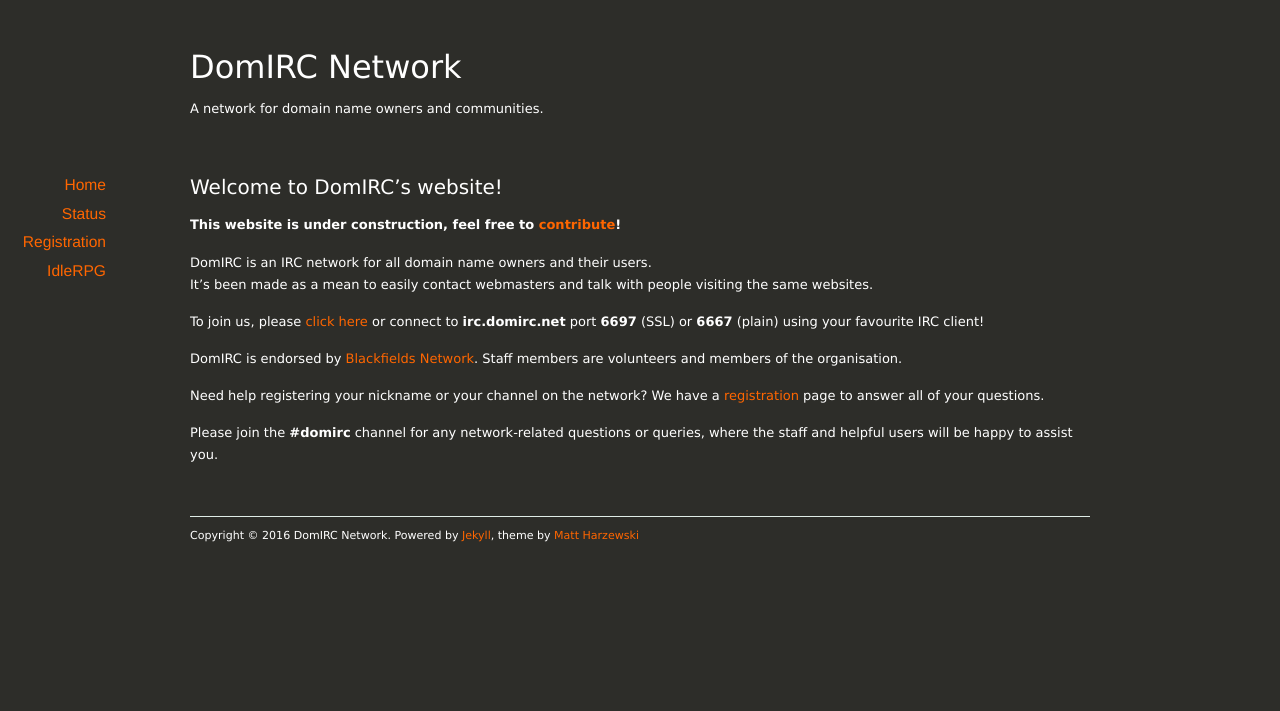
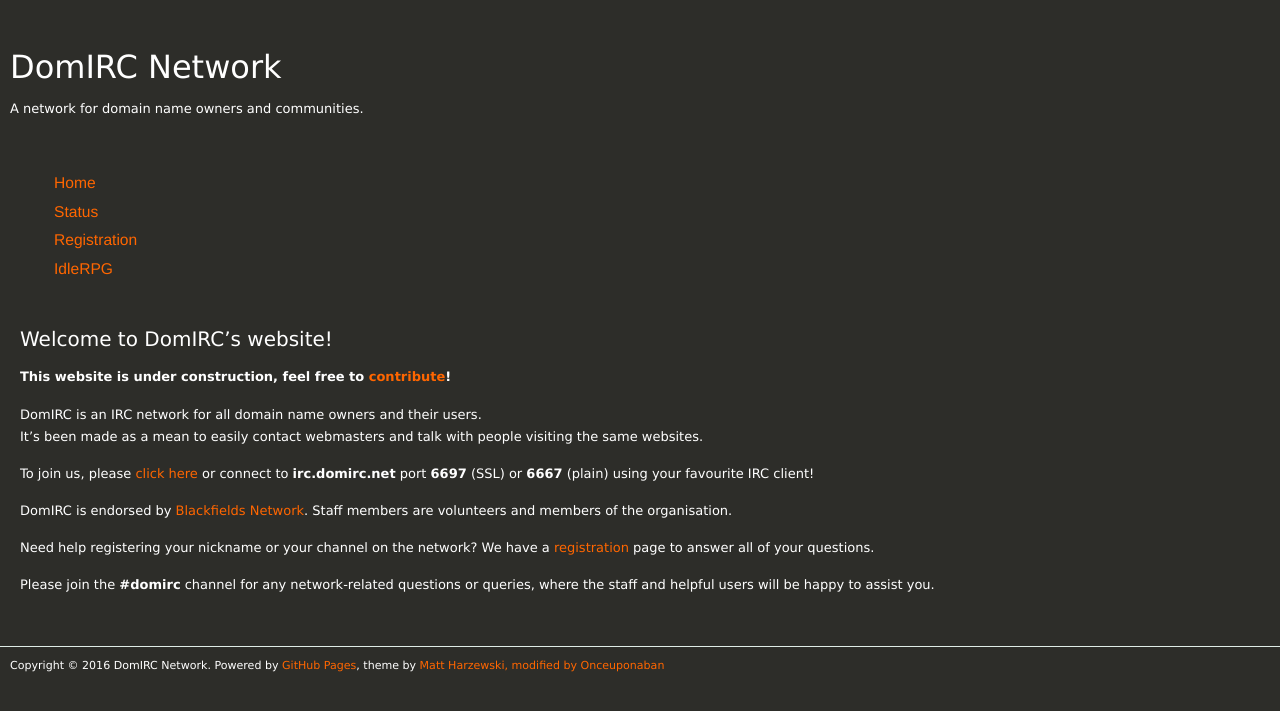
Before and after one commit to DomIRC/domirc.github.io, a Jekyll site: the page built from index.md, in a window 1280 px wide. Shown: the top 711 px of the page. Built offline with Jekyll 4.4.1, drawn with Linux system fonts in a browser that asks for light colours; nearby versions of some CDN libraries.

Commit message:
corrected media queries max-width value and edited credits

```diff
--- a/_layouts/default.html
+++ b/_layouts/default.html
@@ -54,7 +54,7 @@
 
 
   <footer id="footer">
-    <p class="copyright">Copyright &copy; {{ site.time | date: '%Y' }} {{ site.name }}. Powered by <a href="http://jekyllrb.com">Jekyll</a>, theme by <a href="http://www.webmaster-source.com">Matt Harzewski</a></p>
+    <p class="copyright">Copyright &copy; {{ site.time | date: '%Y' }} {{ site.name }}. Powered by <a href="https://pages.github.com/">GitHub Pages</a>, theme by <a href="http://www.webmaster-source.com">Matt Harzewski, modified by Onceuponaban</a></p>
   </footer>
 
 
--- a/assets/css/style.css
+++ b/assets/css/style.css
@@ -227,7 +227,7 @@
 
 
 /*** Media Queries ***/
-@media all and (max-width: 870px) {
+@media all and (max-width: 1300px) {
 
 	#page, #header, #content, #footer {
 		width: inherit;
```
